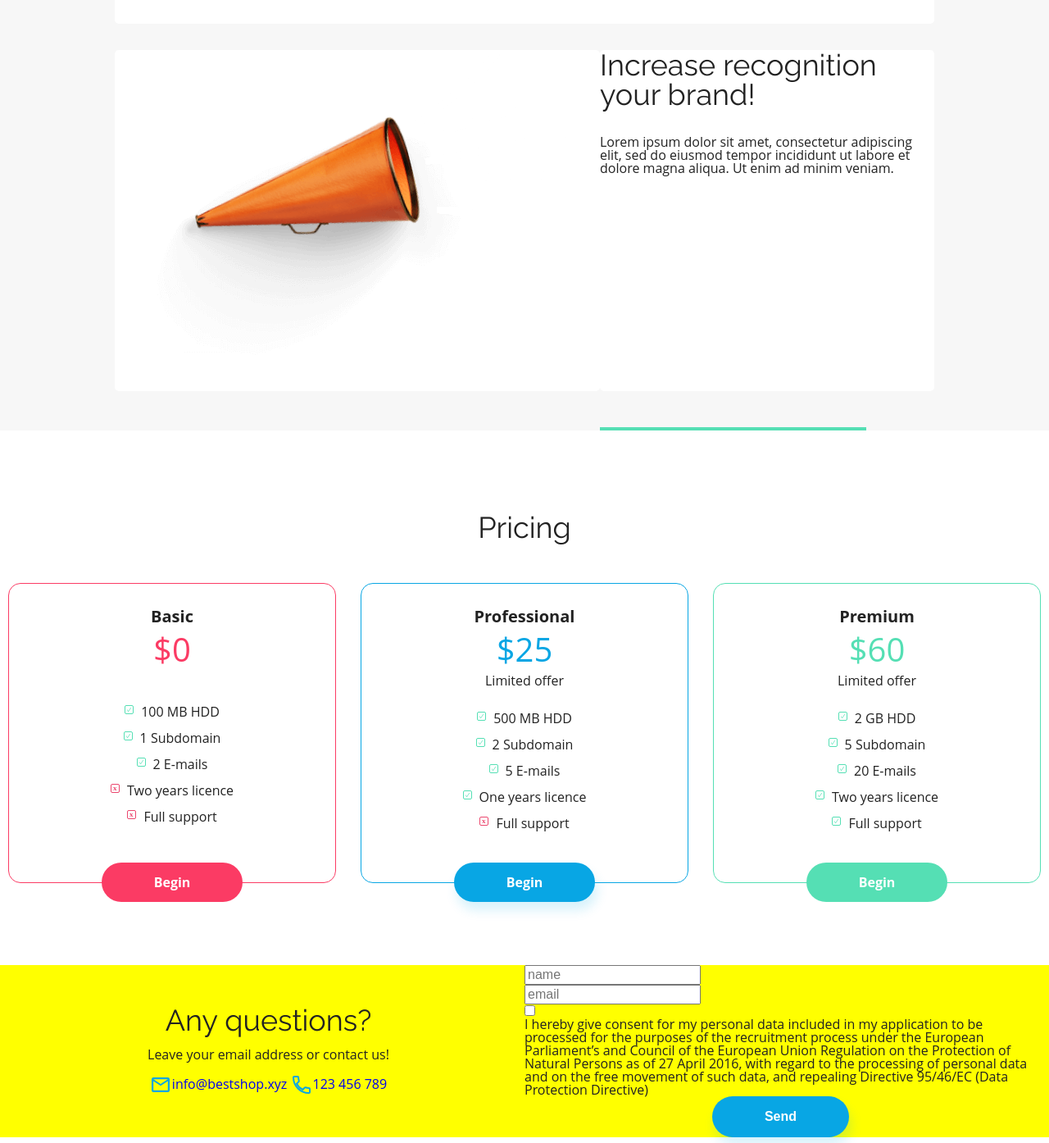
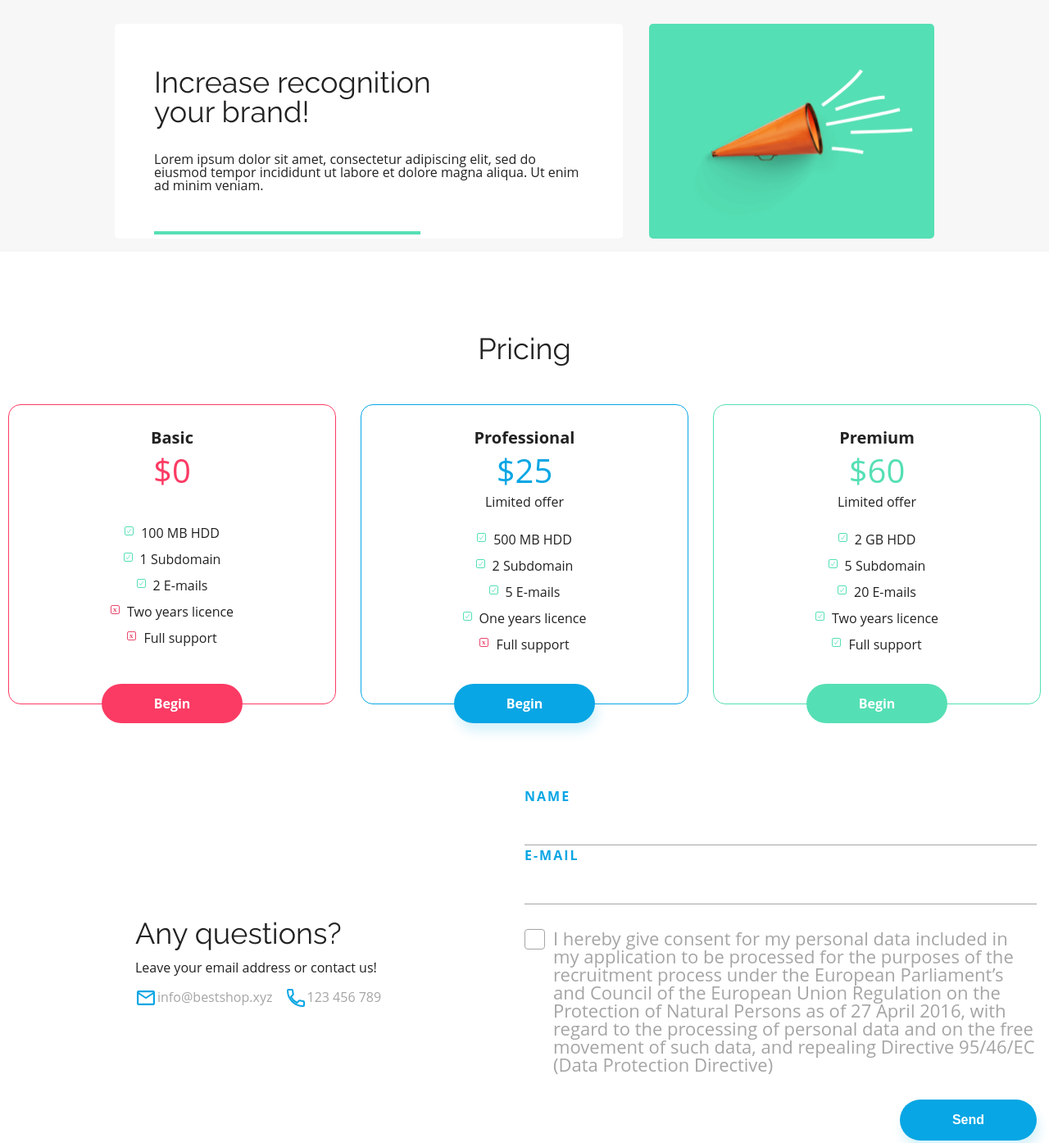
Before and after one commit to MNMatusiak/BestShop, a plain HTML site: page index.html in a window 1280 px wide. Shown: the part 1842-3236 px from the top of the page at 82% size. Drawn offline with Linux system fonts and the light colour scheme.

Commit message:
benefits + contact

```diff
--- a/index.html
+++ b/index.html
@@ -114,8 +114,7 @@
             </div>
 
             <div class="benefits__double">
-
-                <div class="benefits__single benefits__single--solo">
+                <div class="benefits__single--solo">
                     <div class="benefits__text">
                         <h2 class="benefits__title">Increase recognition <br> your brand!</h2>
                         <p class="benefits__description">Lorem ipsum dolor sit amet, consectetur adipiscing elit, sed do
@@ -125,8 +124,9 @@
                     </div>
                 </div>
 
-                <div class="benefits__single benefits__single--image">
-                    <img src="assets/Trumpet.png" alt="trumpet" class="trumpet">
+                <div class="benefits__single--image">
+                    <img src="assets/Trumpet.png" alt="trumpet" class="img trumpet">
+                </div>
             </div>
 
             </div>
@@ -201,22 +201,25 @@
         </div>
         <div class="contact__column">
             <form action="#" class="form">
-                <div class="form-item">
+                <div class="form-item"> Name
                     <input type="text" class="form-input" placeholder="name" aria-label="name">
                 </div>
-                <div class="form-item">
+                <div class="form-item"> e-mail
                     <input type="email" class="form-input" placeholder="email" aria-label="name">
                 </div>
-                <label class="form-item checkbox">
-                    <input type="checkbox" class="checkbox-input">
-                    <div class="checkbox-text">
+                <div class="form__consent">
+                    <label class="form__checkbox">
+                        <input type="checkbox">
+                        <span class="checkbox"></span>
+                        <p class="checkbox__text">
                             I hereby give consent for my personal data included in my application to be processed
                             for the purposes of the recruitment process under the European Parliament’s and Council
                             of the European Union Regulation on the Protection of Natural Persons as of 27 April
                             2016, with regard to the processing of personal data and on the free movement of such
                             data, and repealing Directive 95/46/EC (Data Protection Directive)
+                        </p>
+                    </label>
                 </div>
-                </label>
             </form>
             <button class="btn btn__primary">Send</button>
         </div>
--- a/scss/elements/_benefits.scss
+++ b/scss/elements/_benefits.scss
@@ -1,64 +1,48 @@
 .benefits{
     background-color: $color-light-grey;
-    padding: 1rem 0;
-
-    &__container {
-    margin-top: 4rem;
-    }
+    width: 100%;
+    padding-top: 3rem;
+    padding-bottom: 1rem;
 
     &__single {
     display: flex;
     flex-direction:row;
-      &:nth-child(2){
+        &:nth-child(2){
       flex-direction: row-reverse;
         }
-    @include tablet {
-       align-items: center;
-       flex-direction: column;
-         }
     background-color: $color-white;
     max-width: 1000px;
     margin: 0 auto;
     margin-bottom: 2rem;
     border-radius: 5px;
     align-items: center;
-    & > * {
-    flex-basis: 100%;
+//     & > * {
+//     flex-basis: 100%;
+//     }
+    @include tablet {
+      align-items: center;
+      flex-direction: column;
+      }
     }
-    }
-
-    &__double {
-    display: flex;
-    flex-direction: row-reverse;
-    justify-content: space-between;
-    max-width: 1000px;
-    margin: 0 auto;
-        .benefits__single {
-        display: flex;
-        flex-direction: column;
-        align-items: center;
-        justify-content: center;
-        }
-    }
-
-     .benefits__row3 .benefits__single:nth-child(1) {
-            }
+    .benefits__row3 .benefits__single:nth-child(1) {
+     }
     .benefits__row3 .benefits__single:nth-child(2) {
         margin-right: 3rem;
         }
-
 
      &__title {
         margin-bottom: 2rem;
            }
      &__text{
         position: relative;
+        padding: 3rem;
         @include tablet {
         padding-bottom: 2rem;
         }
         &::after{
         content: "";
-        position: absolute;
+        position: relative;
+        display:block;
         height: 4px;
         width: 325px;
         background: black;
@@ -91,8 +75,57 @@
    height: auto;
     @include tablet {
     width: 192px;
+    }
+    }
+    }
 
+    &__double{
+    display: flex;
+    max-width: 1000px;
+    margin:0 auto;
+
+    @include tablet {
+    flex-direction: column;
+   }
     }
+
+    &__single--solo{
+    display: flex;
+    align-items: center;
+    max-width: 620px;
+    background-color: white;
+    @include tablet {
+    margin-top: 0;
+    }
+    }
+
+    &__single--image{
+    display: flex;
+    background: $color-green;
+    flex-grow: 1;
+    margin-left: 2rem;
+    align-items: center;
+    justify-content: center;
+    border: none;
+
+    @include tablet {
+    margin-left: 0;
+    }
+    }
+
+    &__single--image .img{
+    width: 295px;
+    height: auto;
+    margin-top: 55px;
+    }
+
+    &__single--image,
+    &__single--solo
+    {
+    border-radius: 5px;
+    @include tablet {
+    width: 100%;
+    max-width: none;
     }
     }
 
@@ -102,14 +135,4 @@
     width: 50%;
     position:absolute;
     }
-
-    .benefits_{
-    display: flex;
-    background: $color-green;
-    flex-grow: 1;
-    align-items:center;
-
-    }
-
-
 }
--- a/scss/elements/_contact.scss
+++ b/scss/elements/_contact.scss
@@ -1,16 +1,109 @@
 .contact {
-    margin: 5rem 0;
-    background: yellow;
+    margin: 5rem auto;
     display: flex;
+    flex-direction: row;
+    @include tablet {
+    flex-direction: column;
+        }
 
     &__column{
     display:flex;
     flex-direction: column;
     flex-basis:50%;
-    align-items: center;
+    align-items: flex-start;
     justify-content: center;
+        &:nth-child(1){
+        padding-left: 12%;}
+    @include tablet {
+    &:nth-child(1){
+    padding-left: 0px;
+    padding-bottom: 25px;
+    }
+    }
     }
     &__instruction {
     margin: 1rem 0;
     }
+    &__details {
+    display: flex;
+    @include tablet {
+    flex-direction: column;
+    }
+
+    }
+    a {
+     text-decoration: none;
+     color: $color-grey;
+     &:nth-child(1) {
+     padding-right: 15px;}
+     @include tablet {
+     padding: 5px 0;
+     }
+    }
+
+    .form-item:nth-child(1),
+    .form-item:nth-child(2)
+     {
+    text-transform: uppercase;
+    color: $color-primary;
+    font-weight: 700;
+    line-height: 1.5rem;
+    letter-spacing: 2px;
+    }
+
+    .form-input{
+     border: 0;
+     border-bottom: 1px solid $color-grey;
+     width: 100%;
+     height: 3rem;
+    }
+
+   .form__consent{
+   margin-top:30px;
+   display: flex;
+   }
+
+   .form__checkbox {
+//       background: yellow;
+      position: relative;
+      padding-left: 35px;
+      margin-bottom: 12px;
+      cursor: pointer;
+      font-size: 1.375rem;
+   }
+   .form__checkbox input {
+   position: absolute;
+   opacity: 0;
+   cursor:pointer;
+   height:0;
+   width:0;
+      }
+
+    .checkbox__text {
+    color: $color-grey;
+    }
+    .form__checkbox .checkbox{
+    position: absolute;
+    border: 1px solid $color-grey;
+    border-radius: 4px;
+    top: 0;
+    left: 0;
+    height: 25px;
+    width: 25px;
+    }
+
+    .form__checkbox input:checked ~ .checkbox {
+    background-image: url(../assets/Checkmark.svg);
+    background-position: center;
+    background-size: 50%;
+    background-repeat: no-repeat;
+    }
+    .btn {
+    align-self: flex-end;
+    margin-top: 20px;
+    }
 }
+
+::placeholder{
+    color:transparent;
+}
```
Also changed, not shown: css/main.css, scss/generic/_reset.scss (line endings or trailing spaces), 1 other file. Lines whose indentation alone changed are shown as unchanged.
